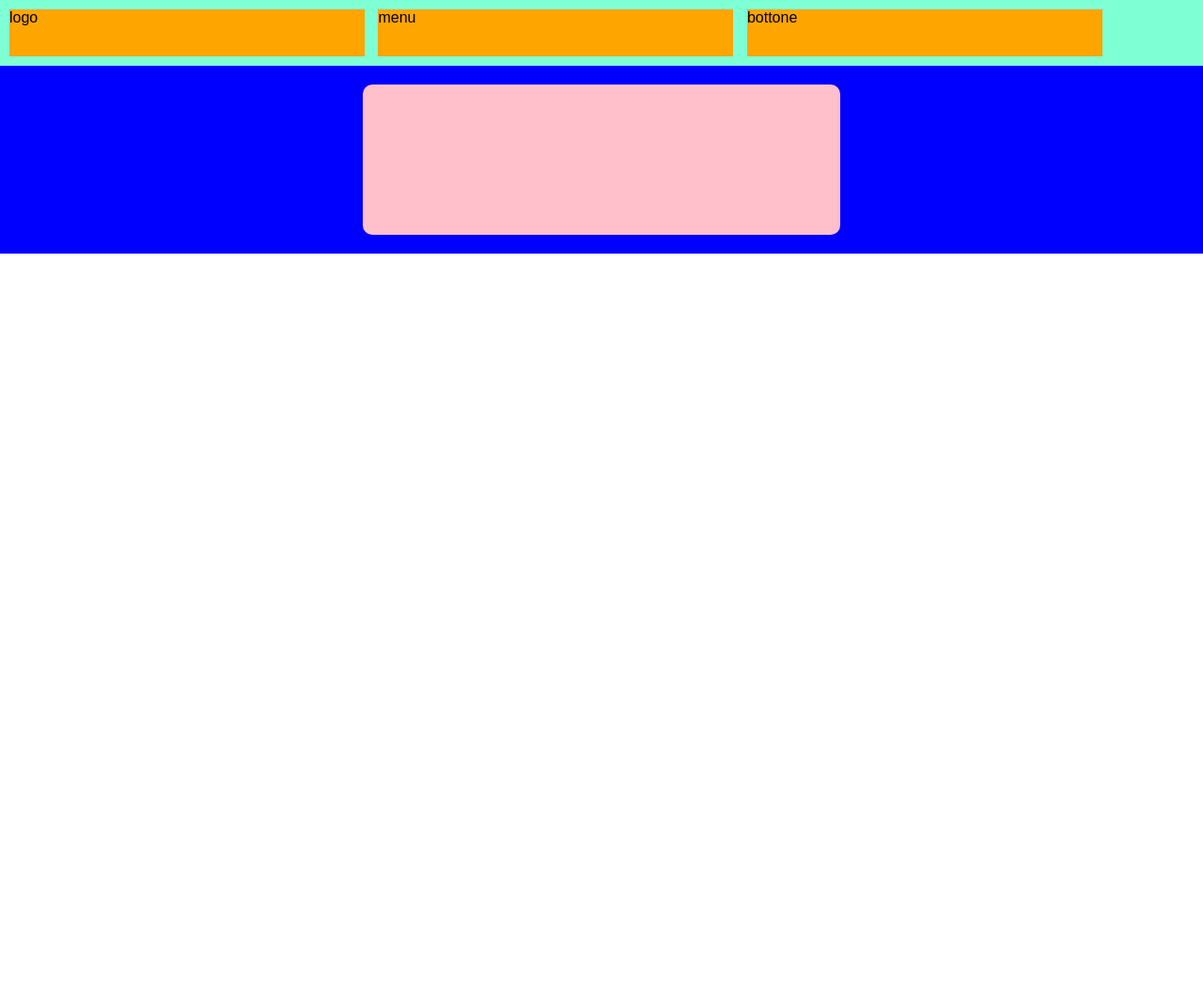
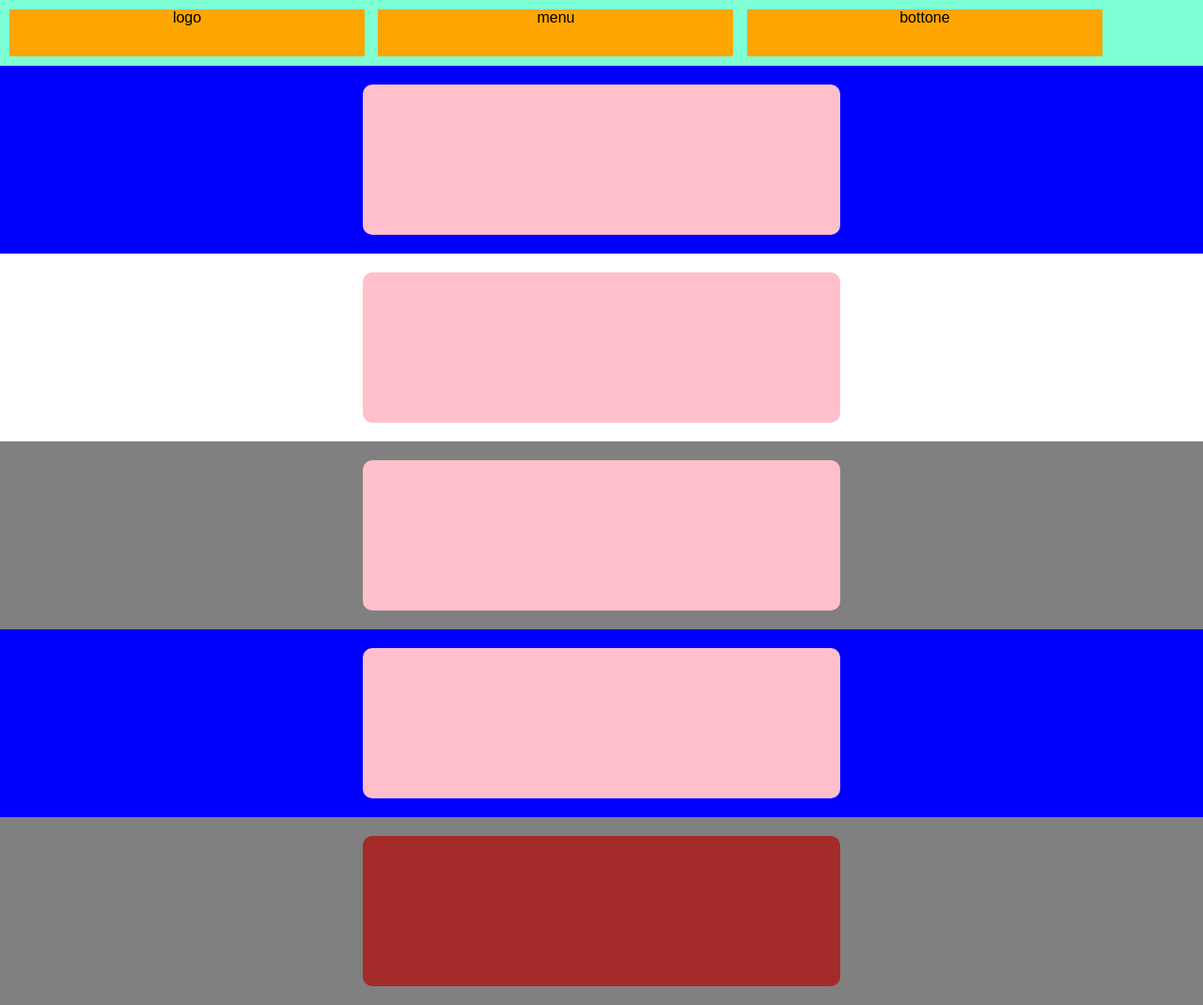
Before and after one commit to natdm02/htmlcss-struttura-discord, a plain HTML site: page index.html in a window 1280 px wide. Shown: the whole page at 94% size. Before the commit the page ends 800 px from the top, so only its background shows below. Drawn offline with Linux system fonts and the light colour scheme.

Commit message:
[add]quinta modifica

```diff
--- a/css/style.css
+++ b/css/style.css
@@ -16,6 +16,30 @@ body{
   align-items: center;
 }
 
+.bianco{
+  background-color: white;
+  display: flex;
+  justify-content: center;
+  align-items: center;
+}
+
+.grigio{
+  background-color: grey;
+  display: flex;
+  justify-content: center;
+  align-items: center;
+}
+
+.grigio-due{
+  background-color: grey;
+  display: flex;
+  justify-content: center;
+  align-items: center;
+}
+
+
+
+
 header{
   background-color: aquamarine;
   padding: 10px;
@@ -28,6 +52,7 @@ header{
   background-color: orange;
   color: black;
   margin-right: 10px;
+  text-align: center;
 }
 
 .container-rosa{
@@ -38,3 +63,32 @@ header{
   margin-top: 20px;
   margin-bottom: 20px;
 }
+
+
+.container-pink{
+  background-color: pink;
+  padding: 80px 254px;
+  border-radius: 10px;
+  text-align: center;
+  margin-top: 20px;
+  margin-bottom: 20px;
+}
+
+.container-verde{
+  background-color: pink;
+  padding: 80px 254px;
+  border-radius: 10px;
+  text-align: center;
+  margin-top: 20px;
+  margin-bottom: 20px;
+}
+
+.container-marrone{
+  background-color: brown;
+  padding: 80px 254px;
+  border-radius: 10px;
+  text-align: center;
+  margin-top: 20px;
+  margin-bottom: 20px;
+
+}
--- a/index.html
+++ b/index.html
@@ -16,10 +16,30 @@
   </header>
 
   <!-- secondo box -->
-  <main class="blu">
+  <main class="blu"></div>
     <div class="container-rosa"></div>
   </main>
 
+  <!-- terzo blocco -->
+  <main class="bianco"></div>
+    <div class="container-pink"></div>
+    <div class="container-blu"></div>
+  </main>
+
+  <!-- quarto blocco -->
+  <main class="grigio">
+    <div class="container-verde"></div>
+  </main>
+
+  <!-- quinto blocco -->
+  <main class="blu"></div>
+    <div class="container-rosa"></div>
+  </main>
+
+  <!-- sesto blocco -->
+  <main class="grigio-due">
+    <div class="container-marrone"></div>
+  </main>
 
 </body>
 </html>
```
